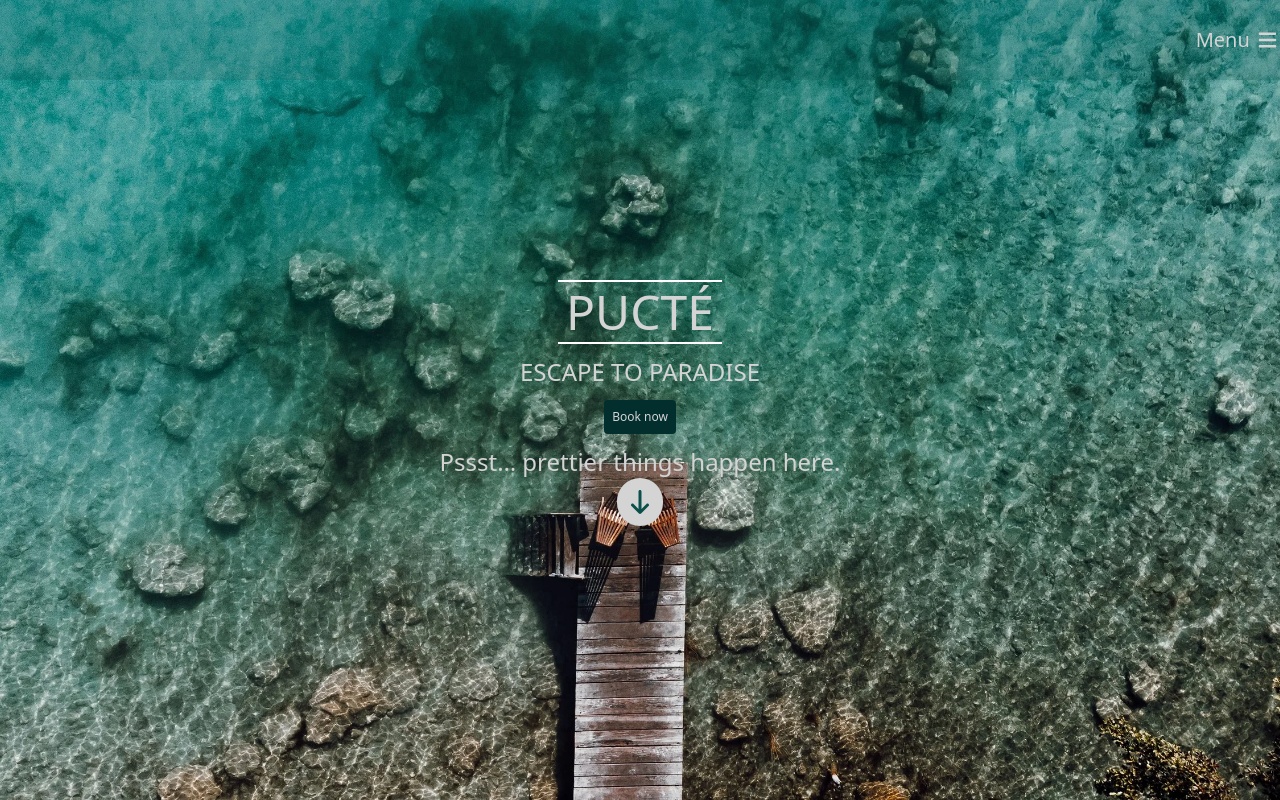
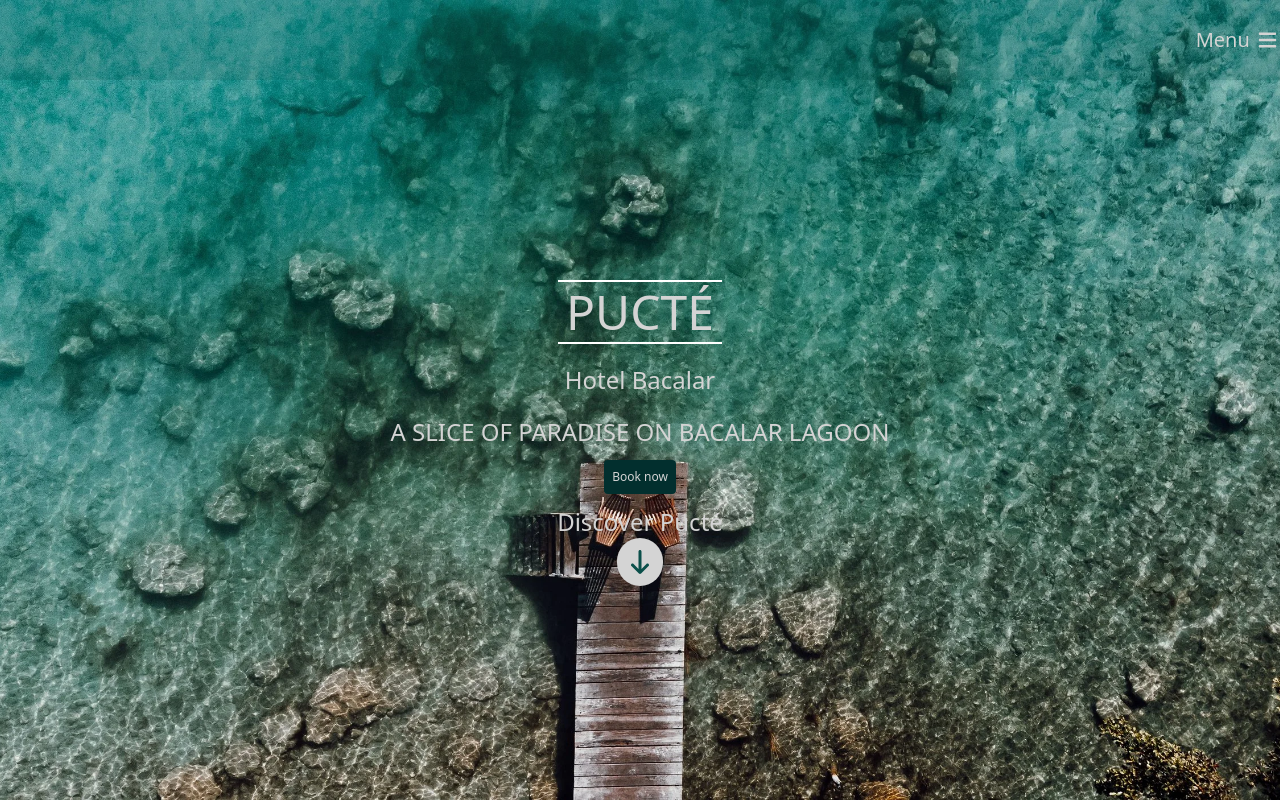
Before and after one commit to Panchita1989/pucte, a React (Vite) app: page / in a window 1280 px wide. Built offline with nearby package versions, Linux system fonts and the light colour scheme.

Commit message:
added seo keywords to banner component

```diff
--- a/src/components/bacalar.jsx
+++ b/src/components/bacalar.jsx
@@ -6,7 +6,7 @@ import Footer from './footer.jsx'
 export default function Bacalar() {
     return(
         <>
-        <section className='mx-2 my-1 py-5 bg-teal-950/80 text-neutral-300 tracking-widest leading-loose ransition-opacity duration-700 ease-out opacity-0 animate-[fadeIn_0.8s_ease-out_forwards]'>
+        <section className='mx-10 my-1 py-5 bg-teal-950/80 text-neutral-300 tracking-widest leading-loose ransition-opacity duration-700 ease-out opacity-0 animate-[fadeIn_0.8s_ease-out_forwards]'>
             <NavBar />
             <CardLeft title='BACALAR' img='images/bacalar1.jpg' >
                 <p className='tracking-widest leading-loose'>Located on the eastern coast of the Yucatán Peninsula, the charming town of Bacalar serves as the gateway to
--- a/src/components/banner.jsx
+++ b/src/components/banner.jsx
@@ -15,12 +15,15 @@ export default function Banner(){
 
     return(
         <>
-        <section className='banner md:pt-50 pt-30 text-neutral-300 p-2 flex flex-col justify-center items-center gap-3'>
+        <main className='banner md:pt-50 pt-30 text-neutral-300 p-2 flex flex-col justify-center items-center gap-3'>
             <h1 className='h1 text-5xl p-2 h1-animate'>PUCTÉ</h1>
-            <p className='banner-content text-2xl content-animate'>ESCAPE TO PARADISE</p>
+            <h2 className=' text-2xl p-2 content-animate ' > Hotel Bacalar</h2>
+            <meta name="description" content="Relax at Pucté Hotel, directly on Bacalar Lagoon. Comfortable rooms, stunning views, and unforgettable boat tours." />
+            <meta name="keywords" content="Hotel Bacalar, Bacalar Lagoon, Pucté Hotel, Lagoonfront Hotel, Bacalar Accommodation" />
+            <p className='banner-content text-2xl content-animate'>A SLICE OF PARADISE ON BACALAR LAGOON</p>
             <Button className='banner-content bg-teal-950 active:bg-neutral-300 active:text-teal-950 xl:hover:bg-neutral-300 xl:hover:text-teal-950 p-2 rounded content-animate md:hover:cursor-pointer' content='Book now' />
             <ScrollToButton handleShowMore={handleShowMore}/>
-        </section>
+        </main>
         </>
     )
 }
--- a/src/components/contact.jsx
+++ b/src/components/contact.jsx
@@ -1,6 +1,7 @@
 import React from 'react';
 import { useForm, ValidationError } from '@formspree/react';
 import Footer from './footer.jsx'
+import NavBar from './navBar.jsx'
 
 function Contact() {
   const [state, handleSubmit] = useForm("mdkynnob");
@@ -9,7 +10,9 @@ function Contact() {
   }
   return (
     <>
+
     <section className='h-screen rounded xl:mx-20 mx-2 my-5 my-1 py-5 px-3 bg-teal-950/80 text-neutral-300 tracking-widest leading-loose transition-opacity duration-700 ease-out opacity-0 animate-[fadeIn_0.8s_ease-out_forwards]'>
+      <NavBar />
       <h1 className='text-center text-3xl font-bold mb-2'>Contact</h1>
       <p className='text-center' >For more information please contact us:</p>
 
--- a/src/components/experiences.jsx
+++ b/src/components/experiences.jsx
@@ -11,7 +11,7 @@ import { faWhatsapp } from '@fortawesome/free-brands-svg-icons'
 function Experiences() {
      return(
          <>
-             <section className='mx-2 my-1 py-5 bg-teal-950/80 text-neutral-300 tracking-widest leading-loose ransition-opacity duration-700 ease-out opacity-0 animate-[fadeIn_0.8s_ease-out_forwards]'>
+             <section className='mx-10 my-1 py-5 bg-teal-950/80 text-neutral-300 tracking-widest leading-loose ransition-opacity duration-700 ease-out opacity-0 animate-[fadeIn_0.8s_ease-out_forwards]'>
                  <NavBar />
                  <CardLeft title='EXPERIENCES' img='images/sail.png'>
                              <p className='pb-5'>
--- a/src/components/location.jsx
+++ b/src/components/location.jsx
@@ -10,7 +10,7 @@ import { faWhatsapp } from '@fortawesome/free-brands-svg-icons'
 function Location() {
   return (
     <>
-     <section className='mx-2 my-1 py-5 bg-teal-950/80 text-neutral-300 tracking-widest leading-loose ransition-opacity duration-700 ease-out opacity-0 animate-[fadeIn_0.8s_ease-out_forwards]'>
+     <section className='mx-10 my-1 py-5 bg-teal-950/80 text-neutral-300 tracking-widest leading-loose ransition-opacity duration-700 ease-out opacity-0 animate-[fadeIn_0.8s_ease-out_forwards]'>
       <NavBar />
       <CardLeft
         title='LOCATION'
--- a/src/components/rooms.jsx
+++ b/src/components/rooms.jsx
@@ -10,7 +10,7 @@ export default function Rooms() {
 
     return(
         <>
-            <section className='mx-2 my-1 py-5 bg-teal-950/80 text-neutral-300 tracking-widest leading-loose ransition-opacity duration-700 ease-out opacity-0 animate-[fadeIn_0.8s_ease-out_forwards]'>
+            <section className='mx-10 my-1 py-5 bg-teal-950/80 text-neutral-300 tracking-widest leading-loose ransition-opacity duration-700 ease-out opacity-0 animate-[fadeIn_0.8s_ease-out_forwards]'>
                 <NavBar />
                 <CardLeft title='ROOMS' img='images/rooms.webp'>
                             <p className='mb-5 '>Nestled in the heart of nature, Pucté is a tranquil retreat where timeless
--- a/src/components/scrollToButton.jsx
+++ b/src/components/scrollToButton.jsx
@@ -10,7 +10,7 @@ export default function ScrollToButton({handleShowMore}){
 
     return(
         <section className='info text-neutral-300 text-2xl text-center '>
-            <p>Pssst… prettier things happen here.</p>
+            <p>Discover Pucté</p>
             <Button
                 content={<FontAwesomeIcon icon={faArrowDown} /> }
                 className='p-2 rounded-full bg-neutral-300 text-teal-900 active:bg-teal-950 active:text-neutral-300 xl:hover:bg-teal-950 xl:hover:text-neutral-300'
```
